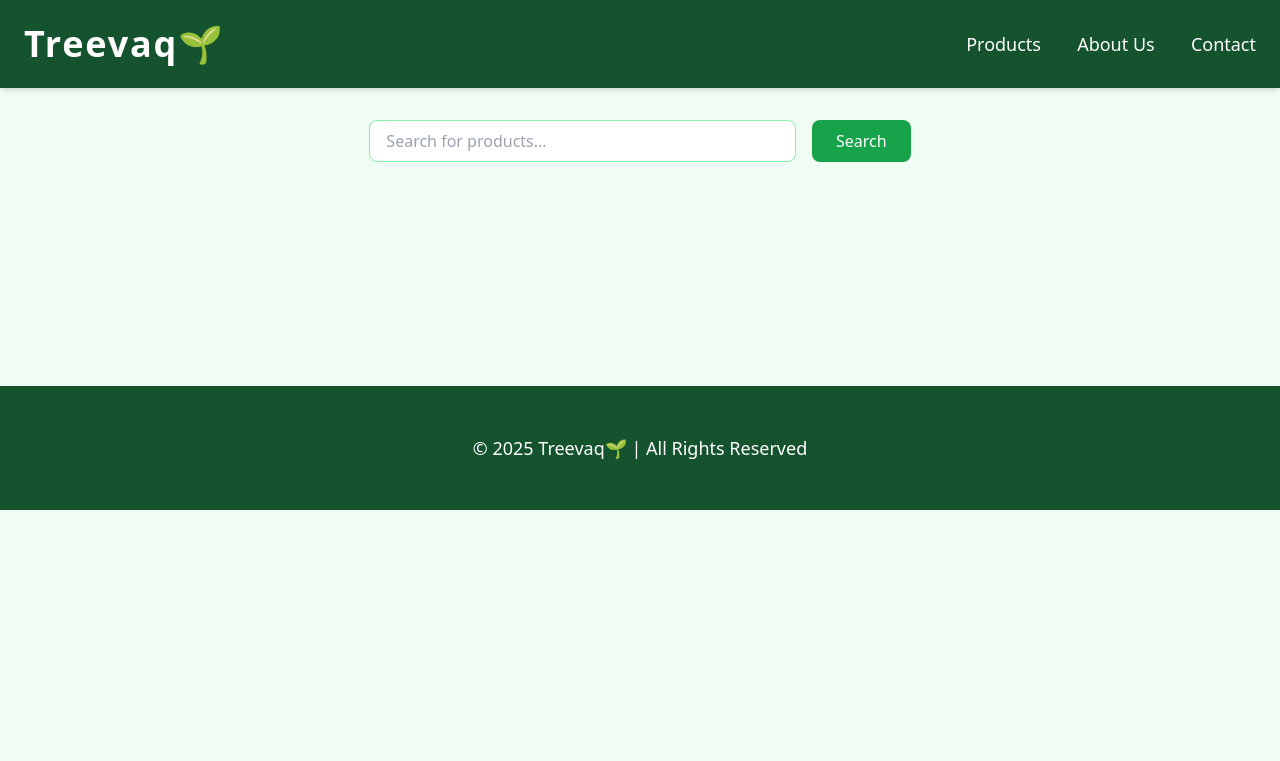
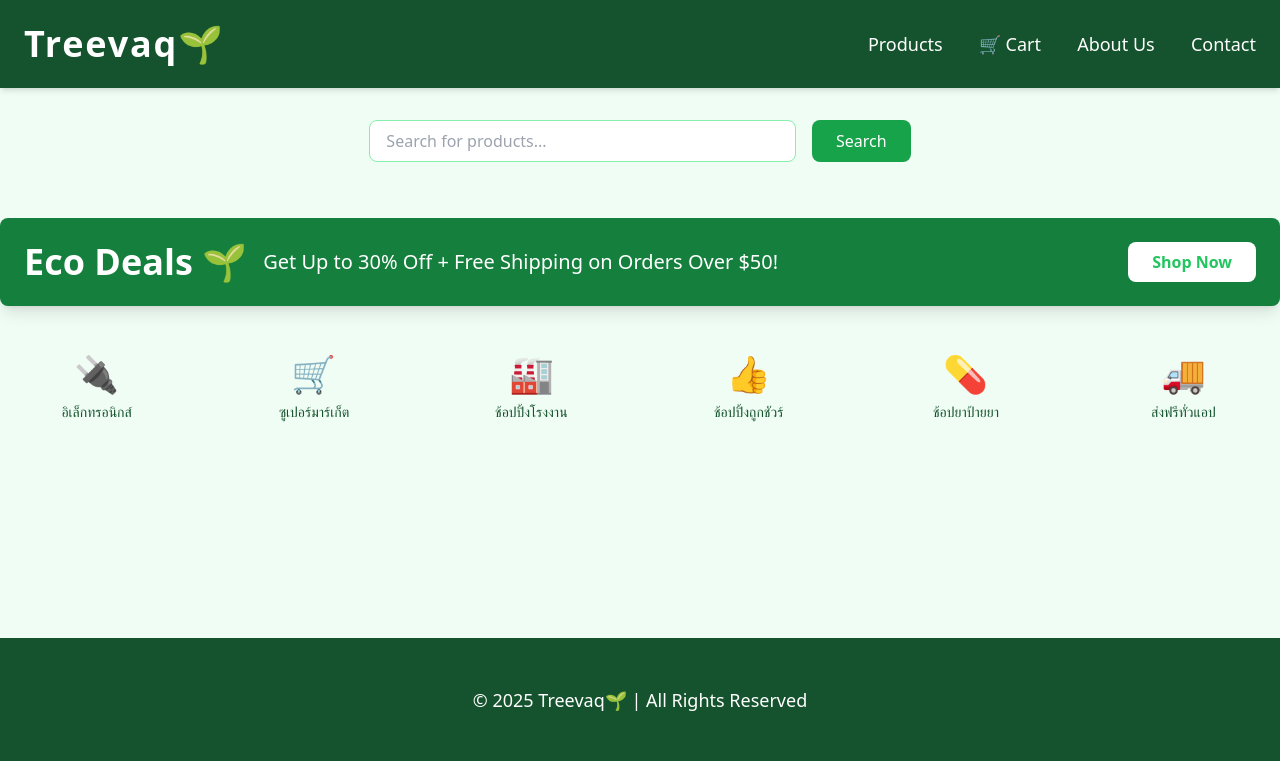
Before and after one commit to Atothegod/dsi202_2025, a Django app: page /products/ in a window 1280 px wide. Shown: the top 761 px of the page. Run offline with Django 5.2, Linux system fonts and the light colour scheme; data that the repository does not hold is empty; some libraries are stand-ins or nearby versions.

Commit message:
Update Shopping Cart System

```diff
--- a/myproject/app1/admin.py
+++ b/myproject/app1/admin.py
@@ -1,12 +1,12 @@
 from django.contrib import admin
 from .models import Product
-
+from django.contrib.auth.models import User
 # Register your models here.
 from django.contrib import admin
 from .models import *
 
 models = [Admin, Analytic, CarbonFootprint, Cart, Chat, Order, Payment, Product,
-          Recommendation, Refund, Review, Seller, Shipping, Support, User]
+          Recommendation, Refund, Review, Seller, Shipping, Support]
 
 for model in models:
     admin.site.register(model)
--- a/myproject/app1/templates/product_list.html
+++ b/myproject/app1/templates/product_list.html
@@ -113,6 +113,7 @@
             <a href="{% url 'homepage' %}" class="text-4xl font-bold tracking-wider hover:text-green-300">Treevaq🌱</a>
             <div class="space-x-8">
                 <a href="{% url 'product_list' %}" class="text-lg hover:text-green-300 transition-colors">Products</a>
+                <a href="{% url 'cart_view' %}" class="text-lg hover:text-green-300 transition-colors">🛒 Cart</a>
                 <a href="#" class="text-lg hover:text-green-300 transition-colors">About Us</a>
                 <a href="#" class="text-lg hover:text-green-300 transition-colors">Contact</a>
             </div>
@@ -125,6 +126,53 @@
             <input type="text" name="q" value="{{ request.GET.q }}" placeholder="Search for products..." class="px-4 py-2 w-2/3 md:w-1/3 rounded-lg border border-green-300 focus:ring-2 focus:ring-green-400">
             <button type="submit" class="px-6 py-2 bg-green-600 text-white rounded-lg hover:bg-green-700 focus:outline-none focus:ring-2 focus:ring-green-500">Search</button>
         </form>
+    </section>
+
+    <!-- Promotional Banner Section -->
+    <section class="container mx-auto py-6">
+        <div class="bg-green-700 text-white rounded-lg shadow-lg p-6 flex flex-col md:flex-row items-center justify-between">
+            <div class="flex items-center space-x-4">
+                <span class="text-4xl font-bold">Eco Deals 🌱</span>
+                <span class="text-xl">Get Up to 30% Off + Free Shipping on Orders Over $50!</span>
+            </div>
+            <a href="#" class="mt-4 md:mt-0 px-6 py-2 bg-white text-green-500 rounded-lg font-semibold hover:bg-gray-100 transition-colors">Shop Now</a>
+        </div>
+    </section>
+
+    <!-- Feature Icons Section -->
+    <section class="container mx-auto py-6">
+        <div class="grid grid-cols-2 md:grid-cols-4 lg:grid-cols-6 gap-6 text-center">
+            <!-- Feature 1 -->
+            <div class="flex flex-col items-center">
+                <div class="text-green-700 text-4xl">🔌</div>
+                <span class="mt-2 text-sm font-medium text-green-900">อิเล็กทรอนิกส์</span>
+            </div>
+            <!-- Feature 2 -->
+            <div class="flex flex-col items-center">
+                <div class="text-green-700 text-4xl">🛒</div>
+                <span class="mt-2 text-sm font-medium text-green-900">ซูเปอร์มาร์เก็ต</span>
+            </div>
+            <!-- Feature 3 -->
+            <div class="flex flex-col items-center">
+                <div class="text-green-700 text-4xl">🏭</div>
+                <span class="mt-2 text-sm font-medium text-green-900">ช้อปปิ้งโรงงาน</span>
+            </div>
+            <!-- Feature 4 -->
+            <div class="flex flex-col items-center">
+                <div class="text-green-700 text-4xl">👍</div>
+                <span class="mt-2 text-sm font-medium text-green-900">ช้อปปิ้งถูกชัวร์</span>
+            </div>
+            <!-- Feature 5 -->
+            <div class="flex flex-col items-center">
+                <div class="text-green-700 text-4xl">💊</div>
+                <span class="mt-2 text-sm font-medium text-green-900">ช้อปยาป้ายยา</span>
+            </div>
+            <!-- Feature 6 -->
+            <div class="flex flex-col items-center">
+                <div class="text-green-700 text-4xl">🚚</div>
+                <span class="mt-2 text-sm font-medium text-green-900">ส่งฟรีทั่วแอป</span>
+            </div>
+        </div>
     </section>
 
     <!-- Product Grid Section -->
@@ -150,7 +198,7 @@
     <!-- Footer -->
     <footer class="bg-green-900 text-white py-12 mt-16">
         <div class="container mx-auto text-center">
-            <p class="text-lg">&copy; 2025 Treevaq🌱 | All Rights Reserved</p>
+            <p class="text-lg">© 2025 Treevaq🌱 | All Rights Reserved</p>
         </div>
     </footer>
 </body>
--- a/myproject/app1/urls.py
+++ b/myproject/app1/urls.py
@@ -1,10 +1,13 @@
 from django.urls import path
 from . import views
-from .views import ProductListView, ProductDetailView
+from .views import ProductListView, ProductDetailView, cart_view
 
 
 urlpatterns = [
     path('', views.homepage_view, name='homepage'),
     path('products/', ProductListView.as_view(), name='product_list'),
     path('products/<int:pk>/', ProductDetailView.as_view(), name='product_detail'),
+    path('cart/add/<int:product_id>/', views.add_to_cart, name='add_to_cart'),
+    path('cart/', views.cart_view, name='cart_view'),
+    path('cart/remove/<int:cart_item_id>/', views.remove_from_cart, name='remove_from_cart'),
 ]
--- a/myproject/app1/views.py
+++ b/myproject/app1/views.py
@@ -1,9 +1,10 @@
 # Create your views here.
 from django.http import HttpResponse
-from django.shortcuts import render
+from django.shortcuts import render, get_object_or_404, redirect
 from django.views.generic import ListView, DetailView
-from .models import Product
+from .models import Product, Cart
 from django.db.models import Q
+from django.contrib.auth.decorators import login_required
 
 def homepage_view(request):
     return render(request, 'homepage.html')
@@ -27,3 +28,30 @@ class ProductDetailView(DetailView):
     model = Product
     template_name = 'product_detail.html'
     context_object_name = 'product'
+
+
+@login_required
+def cart_view(request):
+    carts = Cart.objects.filter(user=request.user)
+    total_price = sum(cart_item.product.price * cart_item.quantity for cart_item in carts)
+    return render(request, 'cart.html', {'carts': carts, 'total_price': total_price})
+
+
+@login_required
+def add_to_cart(request, product_id):
+    if request.method == 'POST':
+        product = get_object_or_404(Product, id=product_id)
+        quantity = int(request.POST.get('quantity', 1))
+        cart_item, created = Cart.objects.get_or_create(user=request.user, product=product)
+        if not created:
+            cart_item.quantity += quantity
+        else:
+            cart_item.quantity = quantity
+        cart_item.save()
+        return redirect('cart_view')
+
+@login_required
+def remove_from_cart(request, cart_item_id):
+    cart_item = get_object_or_404(Cart, id=cart_item_id, user=request.user)
+    cart_item.delete()
+    return redirect('cart_view')
```
Also changed, not shown: myproject/app1/models.py (+9 -6 lines), myproject/app1/templates/cart.html (added, +48 -0 lines), myproject/app1/templates/product_detail.html (+27 -1 lines), myproject/app1/migrations/0004_delete_user.py (added), myproject/app1/migrations/0005_alter_cart_product_alter_cart_quantity.py (added).
